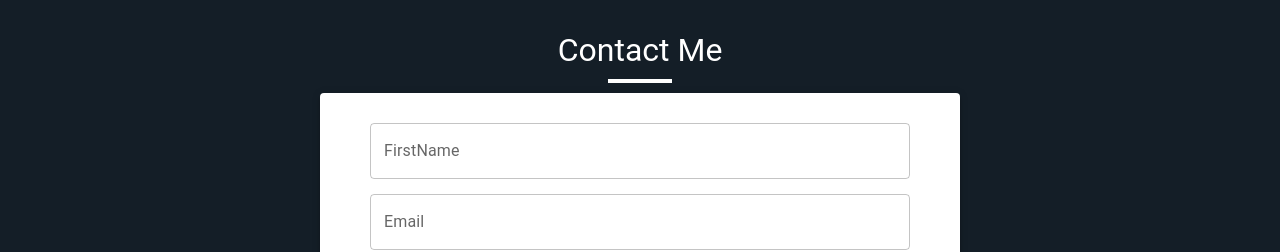
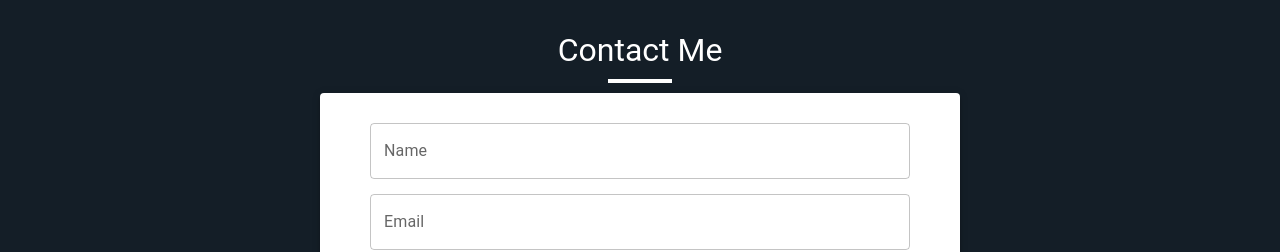
Before and after one commit to Pratiyushkumar/my-portfolio, a React (Create React App) app: page / in a window 1280 px wide. Shown: the part 2020-2272 px from the top of the page. Built offline with nearby package versions, Linux system fonts and the light colour scheme.

Commit message:
updated contact.jsx
updated contact.jsx

```diff
--- a/src/Components/Contact/Contact.jsx
+++ b/src/Components/Contact/Contact.jsx
@@ -78,7 +78,7 @@ const Contact = () => {
                 >
                   <TextField
                     id="outlined-basic"
-                    label="FirstName"
+                    label="Name"
                     variant="outlined"
                     name="user_Name"
                     style={
```
